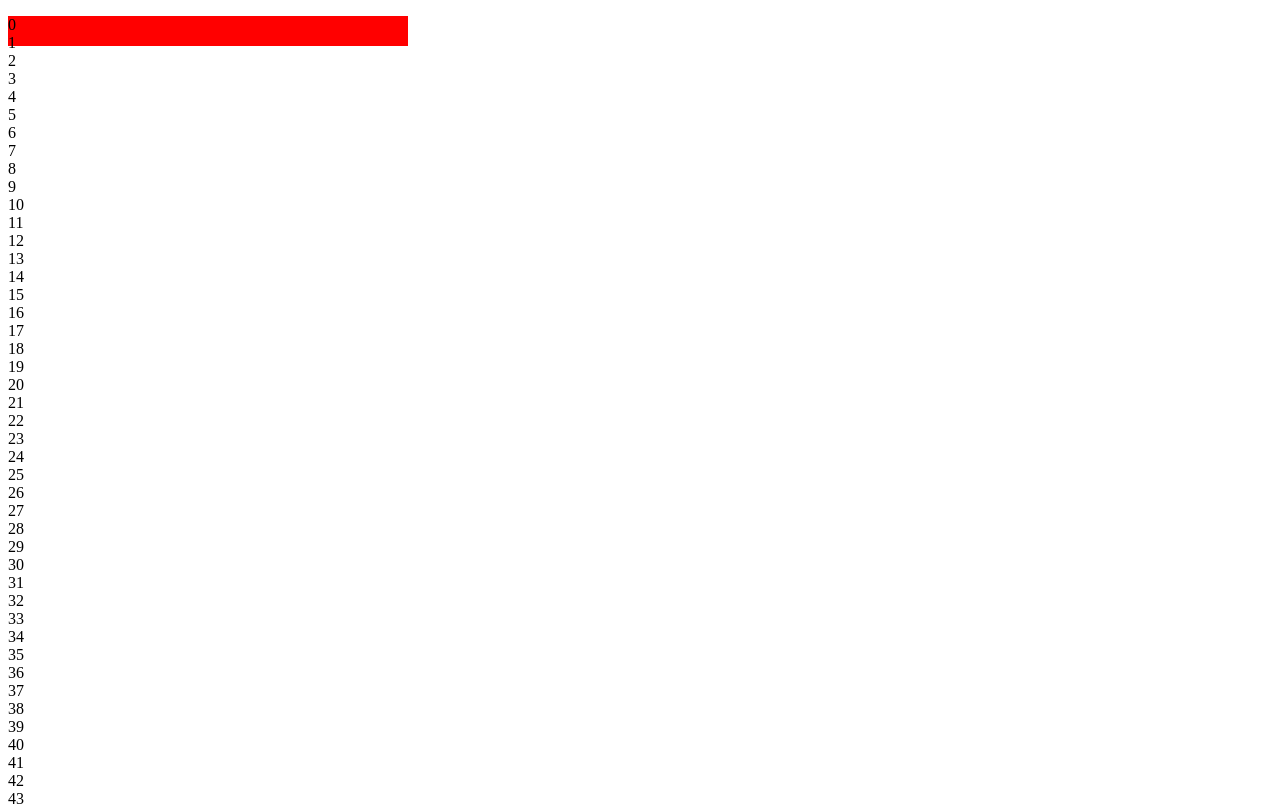
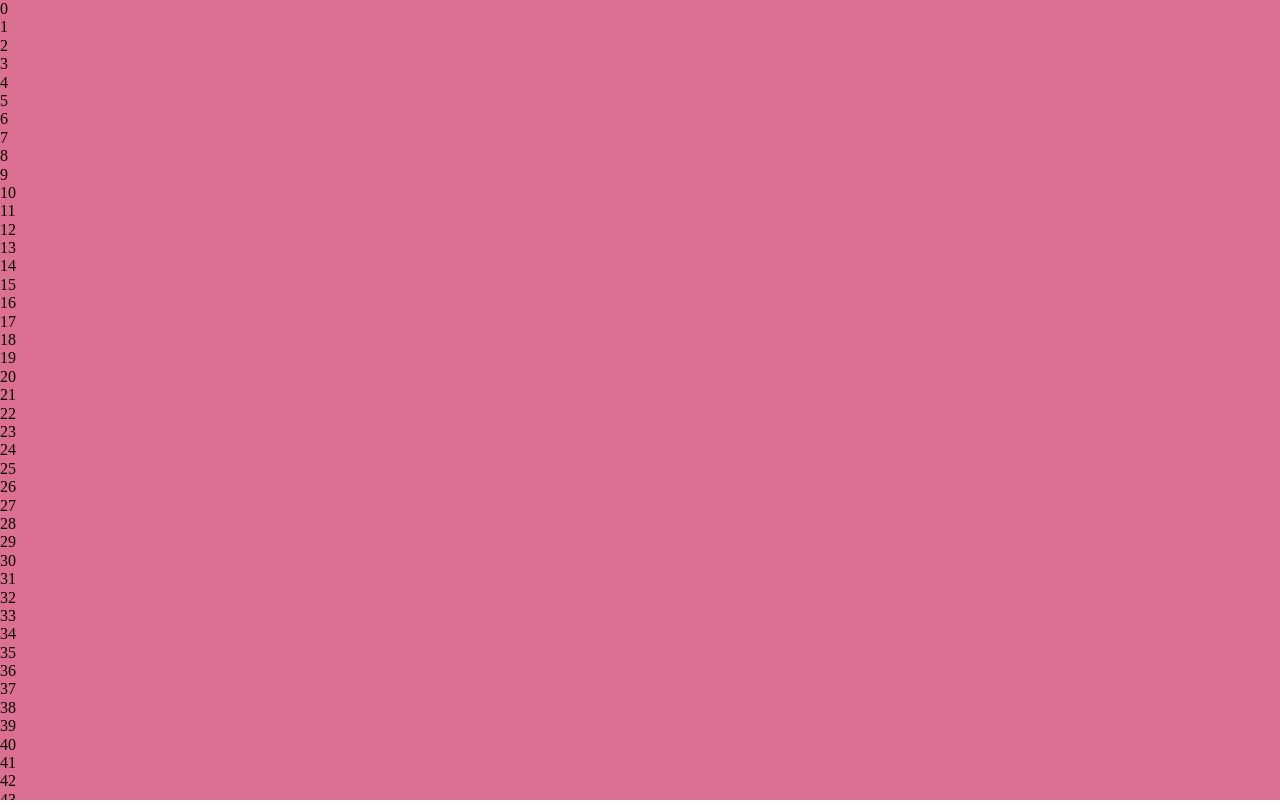
Before and after one commit to zhou495248579/exercise, a React app: page / in a window 1280 px wide. Shown: the top 806 px of the page. Built offline with nearby package versions, Linux system fonts and the light colour scheme.

Commit message:
bscroll base

```diff
--- a/src/App.tsx
+++ b/src/App.tsx
@@ -1,20 +1,7 @@
 import * as React from "react";
-import { useEffect, useState } from "react";
+import BScrollExample  from "./b-scroll";
 
 const App = () => {
-  const [arr, setArr] = useState<number[]>([]);
-
-  useEffect(() => {
-    setArr(Array.from(new Array(100)));
-  }, []);
-  return (
-    <div className="wrapper">
-      <ul className="content">
-        {arr.map((i, index) => {
-          return <li>{index}</li>;
-        })}
-      </ul>
-    </div>
-  );
+  return <BScrollExample />;
 };
 export default App;
--- /dev/null
+++ b/src/b-scroll/bscroll.ts
@@ -0,0 +1,95 @@
+interface ScrollOption extends Record<string, any>{
+  scrollX: boolean;
+  scrollY: boolean;
+}
+export const DefaultOption = {
+  scrollY: true,
+  scrollX: false,
+};
+export class BScroll {
+  touch: {
+    x: number;
+    y: number;
+    beginX?: number;
+    beginY?: number;
+  } = { x: 0, y: 0 };
+
+  private readonly contentEl: HTMLElement | null = null;
+  private touching = false;
+  private option: ScrollOption | null = null;
+  constructor(el: string | HTMLElement | null, option: ScrollOption) {
+    if (!el) {
+      return;
+    }
+    this.option = option
+      ? {
+          ...DefaultOption,
+          ...option,
+        }
+      : DefaultOption;
+    if (typeof el === "string") {
+    } else {
+      console.log(el, "el============");
+      const child = el.children;
+      const content = child[0];
+      if (!content) {
+        console.error("content 为空");
+        return;
+      }
+      this.contentEl = content as HTMLElement;
+      content.addEventListener(
+        "touchstart",
+        (e) => {
+          console.log("touchstart", e);
+          this.touching = true;
+          this.touch.x = 0;
+          this.touch.y = 0;
+          const touches = (e as TouchEvent).touches;
+          if (this.option?.scrollX) {
+            this.touch.beginX = touches[0].pageX;
+          }
+          if (this.option?.scrollY) {
+            this.touch.beginY = touches[0].pageY;
+          }
+        },
+        false
+      );
+      content.addEventListener(
+        "touchmove",
+        (e) => {
+          console.log("touchmove", e);
+          if (!this.touching) {
+            return;
+          }
+          const { beginY = 0, beginX = 0, x, y } = this.touch;
+          const touches = (e as TouchEvent).touches;
+          const { pageX, pageY } = touches[0];
+          if (this.option?.scrollY) {
+            this.touch.y = pageY - beginY;
+          }
+          if (this.option?.scrollX) {
+            this.touch.x = pageX - beginX;
+          }
+
+          if (this.contentEl) {
+            // transition-timing-function: cubic-bezier(0.165, 0.84, 0.44, 1);
+            // transition-property: transform;
+            // transition-duration: 0ms;
+            this.contentEl.style.transform = ` translateX(${
+              this.touch.x || 0
+            }px) translateY(${this.touch.y || 0}px) translateZ(0px)`;
+          }
+        },
+        false
+      );
+      content.addEventListener(
+        "touchend",
+        (e) => {
+          console.log("touchend", e);
+          this.touching = false;
+        },
+        false
+      );
+    }
+  }
+}
--- /dev/null
+++ b/src/b-scroll/index.scss
@@ -0,0 +1,8 @@
+.scroll-wrapper {
+  width: 100vw;
+  height: 100vh;
+  background: palevioletred;
+  overflow: hidden;
+  .scroll-content {
+  }
+}
--- a/src/b-scroll/index.ts
+++ /dev/null
@@ -1,5 +0,0 @@
-export class BScroll {
-  constructor() {
-    console.log("constructor");
-  }
-}
--- /dev/null
+++ b/src/b-scroll/index.tsx
@@ -0,0 +1,22 @@
+import { useEffect, useRef, useState } from "react";
+import * as React from "react";
+import { BScroll } from "./bscroll";
+import "./index.scss";
+const BScrollExample = () => {
+  const [arr, setArr] = useState<number[]>([]);
+  const wrapper = useRef<HTMLDivElement | null>(null);
+  useEffect(() => {
+    setArr(Array.from(new Array(100)));
+    const bs = new BScroll(wrapper.current);
+  }, []);
+  return (
+    <div className="scroll-wrapper" ref={wrapper}>
+      <ul className="scroll-content">
+        {arr.map((i, index) => {
+          return <li key={index}>{index}</li>;
+        })}
+      </ul>
+    </div>
+  );
+};
+export default BScrollExample;
--- a/src/index.html
+++ b/src/index.html
@@ -1,7 +1,7 @@
 <!DOCTYPE html>
 <html lang="en">
   <head>
-    <!--    <meta name="viewport" content="width=device-width, initial-scale=1" />-->
+    <meta name="viewport" content="width=device-width, initial-scale=1" />
     <!--    <meta charset="UTF-8" />-->
     <title>exercise</title>
   </head>
--- a/src/index.tsx
+++ b/src/index.tsx
@@ -1,8 +1,7 @@
 import * as React from "react";
 import App from "./App";
 import "./styles/index.scss";
-import { BScroll } from "./b-scroll";
+import "normalize.css";
 import * as ReactDom from "react-dom";
 
-new BScroll();
 ReactDom.render(<App />, document.getElementById("root"));
--- a/src/styles/index.scss
+++ b/src/styles/index.scss
@@ -1,3 +1 @@
-
 @import "reset";
-@import "style";
--- a/src/styles/reset.scss
+++ b/src/styles/reset.scss
@@ -1,11 +1,8 @@
-//body{
-//  margin:0;
-//  color:red!important;
-//}
 html,
 body {
   height: 100%;
 }
 ul {
   padding: 0;
+  margin: 0;
 }
--- a/webpack.config.js
+++ b/webpack.config.js
@@ -7,7 +7,7 @@ module.exports = {
     index: "./src/index.tsx",
   },
   resolve: {
-    extensions: [".scss", ".ts", ".tsx", ".js"],
+    extensions: [".tsx", ".ts", ".js", ".jsx", ".css", ".less"],
   },
   module: {
     rules: [
@@ -46,6 +46,9 @@ module.exports = {
             ],
             ["@babel/preset-react"],
             "@babel/preset-typescript",
+          ],
+          plugins: [
+            ["@babel/plugin-proposal-class-properties", { loose: true }],
           ],
         },
       },
```
Also changed, not shown: 2 other files (tests, documents, lock files or other folders).
